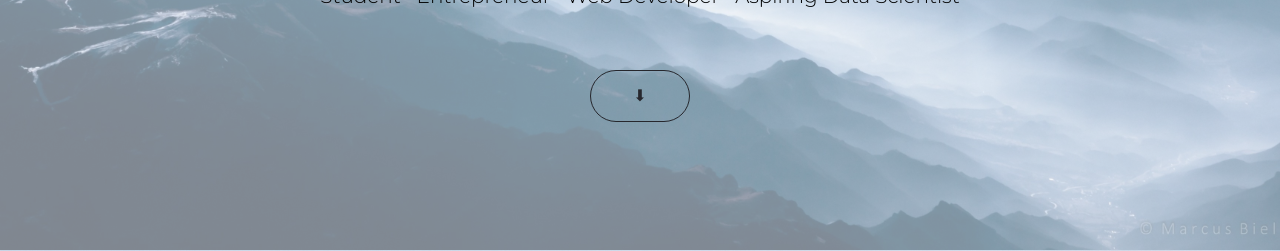
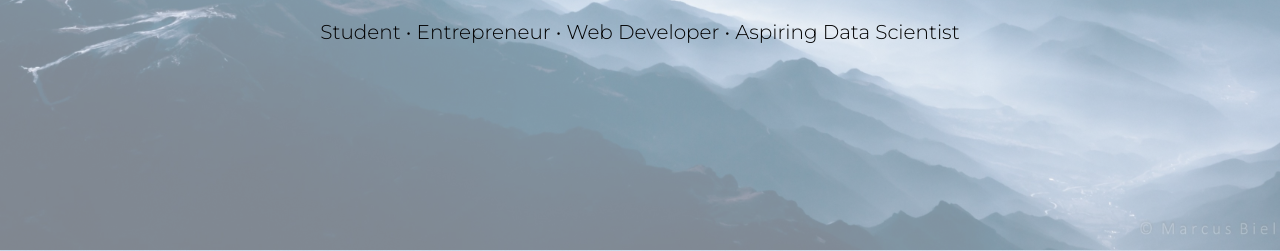
Before and after one commit to lixuan-luo/lixuan-luo.github.io, a plain HTML site: page index.html in a window 1280 px wide. Shown: the part 550-801 px from the top of the page. Drawn offline with nearby package versions, Linux system fonts and the light colour scheme.

Commit message:
Update index.html
removed the button

```diff
--- a/index.html
+++ b/index.html
@@ -54,8 +54,6 @@
                     <br>
                     <h1>Hi, I'm Narciso Neil Barro.</h1>
                     <p>Student • Entrepreneur • Web Developer • Aspiring Data Scientist</p>
-                    <br>
-                    <a href="#main" class="btn btn-border">⬇</a>
                 </div><!-- /.hero-text -->
             </div><!-- /.hero-content -->
         </div><!-- /.hero -->
```
